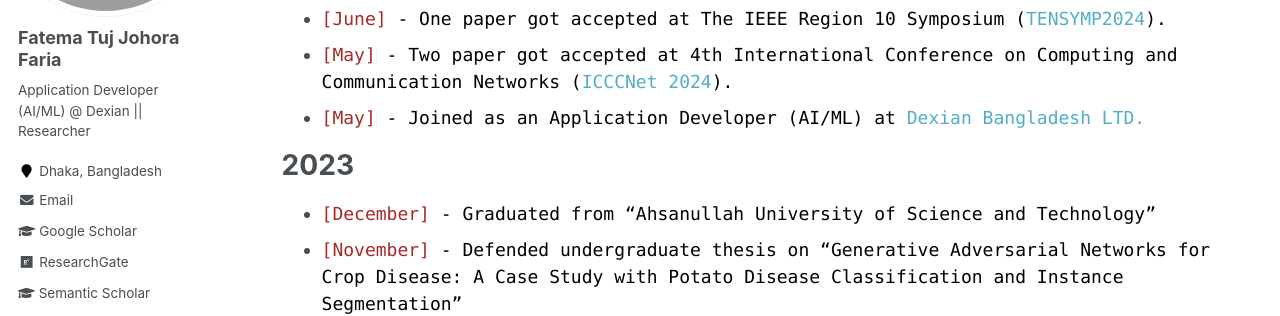
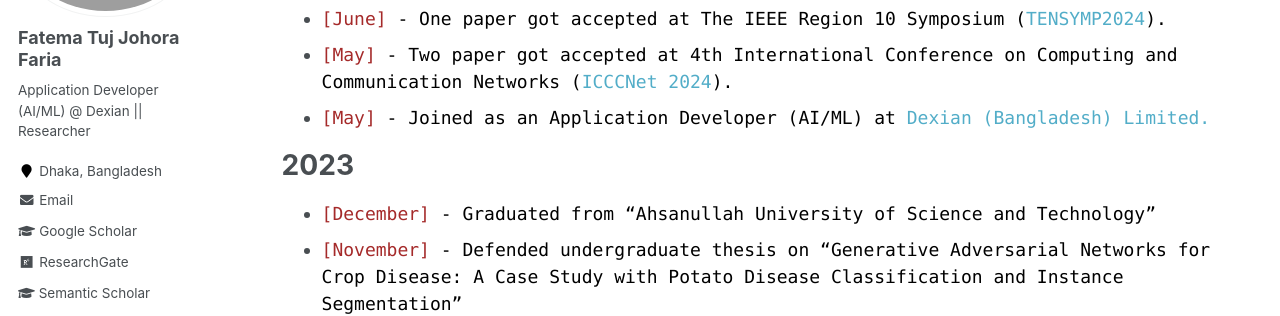
Before and after one commit to fatemafaria142/fatemafaria142.github.io, a Jekyll site: the page built from _pages/news.md, in a window 1280 px wide and 900 px high, scrolled down 582 px. Shown: the part 153-469 px from the top of the window. Built offline with Jekyll 4.4.1, drawn with Linux system fonts in a browser that asks for light colours; some web fonts are replaced.

Commit message:
Changed to News

```diff
--- a/_pages/news.md
+++ b/_pages/news.md
@@ -18,7 +18,7 @@ author_profile: true
 + <span style="font-family:Monaco; color:black;"><span style="color:brown">[August]</span> -  One paper got accepted at 18th International Conference on Information Technology and Applications ([ICITA 2024](https://www.icita.world/#/)).
 + <span style="font-family:Monaco; color:black;"><span style="color:brown">[June]</span> -  One paper got accepted at The IEEE Region 10 Symposium ([TENSYMP2024](https://ieeedelhi-tensymp2024.org/)).
 + <span style="font-family:Monaco; color:black;"><span style="color:brown">[May]</span> -  Two paper got accepted at 4th International Conference on Computing and Communication Networks ([ICCCNet 2024](https://icccn.co.uk/)).
-+ <span style="font-family:Monaco; color:black;"><span style="color:brown">[May]</span> -  Joined as an Application Developer (AI/ML) at [Dexian Bangladesh LTD.](https://www.linkedin.com/company/dexiansolutions/)
++ <span style="font-family:Monaco; color:black;"><span style="color:brown">[May]</span> -  Joined as an Application Developer (AI/ML) at [Dexian (Bangladesh) Limited.](https://www.linkedin.com/company/dexiansolutions/)
 
 
 
```
